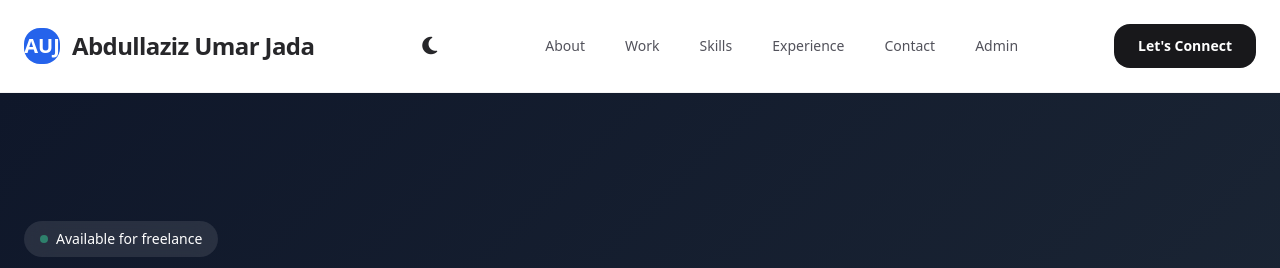
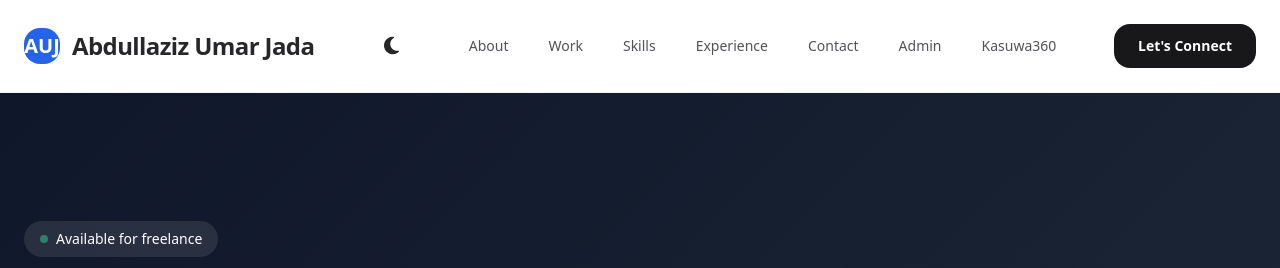
Before and after one commit to Webjada6889/Abdul-Umar, a website: page index.html in a window 1280 px wide. Shown: the top 268 px of the page. Drawn offline with nearby package versions, Linux system fonts and the light colour scheme.

Commit message:
Add files via upload

```diff
--- a/index.html
+++ b/index.html
@@ -64,6 +64,7 @@
                 <a href="#experience" class="nav-link text-zinc-600 hover:text-zinc-900">Experience</a>
                 <a href="#contact" class="nav-link text-zinc-600 hover:text-zinc-900">Contact</a>
                 <a href="admin.html" class="nav-link text-zinc-600 hover:text-zinc-900">Admin</a>
+                <a href="https://kasuwa360.com" class="nav-link text-zinc-600 hover:text-zinc-900">Kasuwa360</a>
             </div>
 
             <a href="#contact"
```
